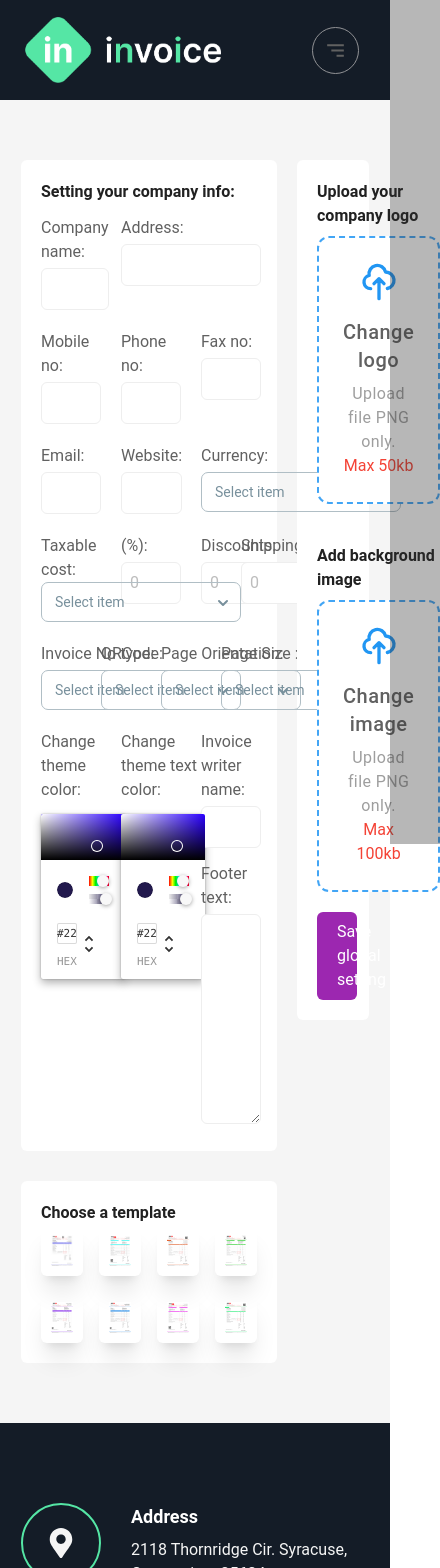
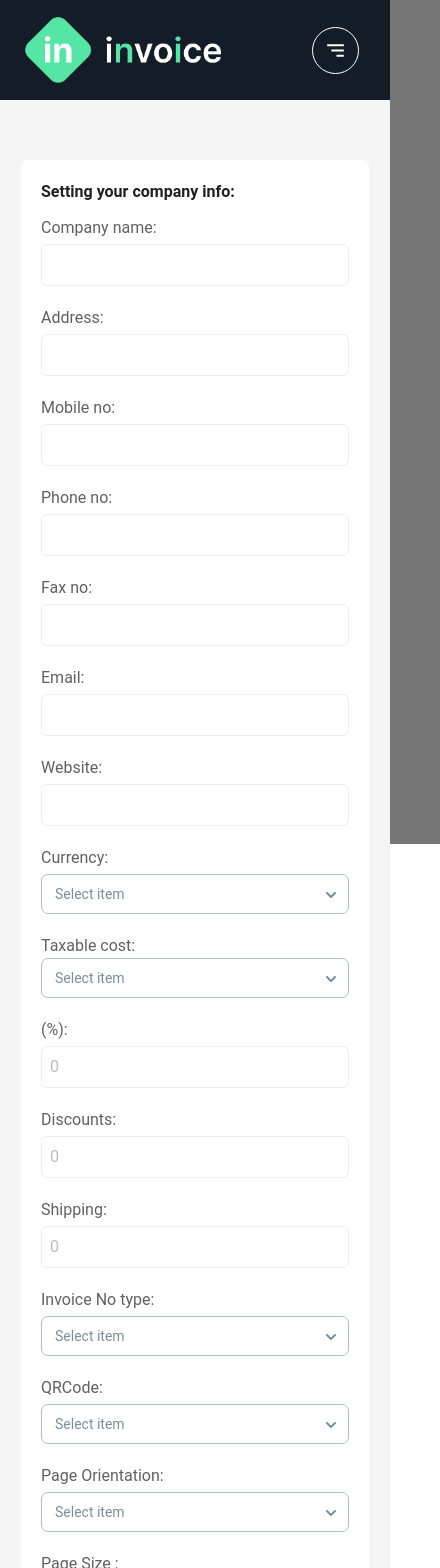
Before and after one commit to amitbd599/Sales-Management-System, a React (Create React App) app: page /setting in a window 390 px wide. Shown: the top 1568 px of the page, 440 px wide, since content can reach past the window. Built offline with nearby package versions, Linux system fonts and the light colour scheme.

Commit message:
responsive done

```diff
--- a/src/components/AllInvoiceComponent.jsx
+++ b/src/components/AllInvoiceComponent.jsx
@@ -294,7 +294,7 @@ const AllInvoiceComponent = () => {
   return (
     <section className="container mx-auto py-[60px]">
       <div className="bg-white shadow-lg p-[20px] rounded-lg">
-        <div className="rounded-xl bg-white m-[30px]">
+        <div className="rounded-xl bg-white md:m-[30px]">
           <h2 className="text-slate-700 text-2xl font-semibold mb-2">
             All Invoice file
           </h2>
--- a/src/components/HomeComponent.jsx
+++ b/src/components/HomeComponent.jsx
@@ -349,7 +349,7 @@ const HomeComponent = () => {
       <section>
         <div className="container py-[60px] px-[10px]">
           <div className="grid grid-cols-12 gap-[20px]">
-            <div className="col-span-12 lg:col-span-9 bg-white rounded-md p-[20px]">
+            <div className="col-span-12 xl:col-span-9 bg-white rounded-md p-[20px]">
               <div>
                 <div className="grid grid-cols-12 gap-[20px]">
                   <div className="col-span-12 md:col-span-6 lg:col-span-4 xl:col-span-3">
@@ -638,7 +638,7 @@ const HomeComponent = () => {
                 </div>
 
                 <div className="flex gap-[20px] mt-[40px]">
-                  <div className="grid grid-cols-12 gap-[30px] w-full">
+                  <div className="grid grid-cols-12  w-full">
                     <div className="col-span-12 w-full">
                       <div className="grid gap-1">
                         <label htmlFor="invoice">Note:</label>
@@ -657,7 +657,7 @@ const HomeComponent = () => {
                 </div>
               </div>
             </div>
-            <div className="col-span-12 lg:col-span-3  ">
+            <div className="col-span-12 xl:col-span-3  ">
               <div className="bg-white rounded-md py-[40px] px-[20px]">
                 <h2 className="font-semibold border-b border-gray-200 pb-2">
                   Calculation flow:
--- a/src/components/SettingComponent.jsx
+++ b/src/components/SettingComponent.jsx
@@ -143,10 +143,10 @@ const SettingComponent = () => {
     <section>
       <div className="container py-[60px]">
         <div className="grid grid-cols-12 gap-[20px] ">
-          <div className="col-span-9 p-[20px] bg-white rounded-md">
+          <div className="col-span-12 md:col-span-9 p-[20px] bg-white rounded-md">
             <h2 className="font-semibold mb-3">Setting your company info:</h2>
             <div className="grid grid-cols-12 gap-[20px]">
-              <div className="w-full col-span-4">
+              <div className="w-full col-span-12 md:col-span-6 lg:col-span-4">
                 <div className="grid gap-1">
                   <label>Company name:</label>
                   <input
@@ -157,7 +157,7 @@ const SettingComponent = () => {
                   />
                 </div>
               </div>
-              <div className="w-full col-span-8">
+              <div className="w-full col-span-12 md:col-span-6 lg:col-span-4 xl:col-span-8">
                 <div className="grid gap-1">
                   <label>Address:</label>
                   <input
@@ -168,7 +168,7 @@ const SettingComponent = () => {
                   />
                 </div>
               </div>
-              <div className="w-full col-span-4">
+              <div className="w-full col-span-12 md:col-span-6 lg:col-span-4">
                 <div className="grid gap-1">
                   <label>Mobile no:</label>
                   <input
@@ -179,7 +179,7 @@ const SettingComponent = () => {
                   />
                 </div>
               </div>
-              <div className="w-full col-span-4">
+              <div className="w-full col-span-12 md:col-span-6 lg:col-span-4">
                 <div className="grid gap-1">
                   <label>Phone no:</label>
                   <input
@@ -190,7 +190,7 @@ const SettingComponent = () => {
                   />
                 </div>
               </div>
-              <div className="w-full col-span-4">
+              <div className="w-full col-span-12 md:col-span-6 lg:col-span-4">
                 <div className="grid gap-1">
                   <label>Fax no:</label>
                   <input
@@ -201,7 +201,7 @@ const SettingComponent = () => {
                   />
                 </div>
               </div>
-              <div className="w-full col-span-4">
+              <div className="w-full col-span-12 md:col-span-6 lg:col-span-4">
                 <div className="grid gap-1">
                   <label>Email:</label>
                   <input
@@ -212,7 +212,7 @@ const SettingComponent = () => {
                   />
                 </div>
               </div>
-              <div className="w-full col-span-4">
+              <div className="w-full col-span-12 md:col-span-6 lg:col-span-4">
                 <div className="grid gap-1">
                   <label>Website:</label>
                   <input
@@ -223,7 +223,7 @@ const SettingComponent = () => {
                   />
                 </div>
               </div>
-              <div className="w-full col-span-4">
+              <div className="w-full col-span-12 md:col-span-6 lg:col-span-4">
                 <div className="grid gap-1">
                   <label>Currency:</label>
                   <div>
@@ -245,7 +245,7 @@ const SettingComponent = () => {
                   </div>
                 </div>
               </div>
-              <div className="w-full col-span-4">
+              <div className="w-full col-span-12 md:col-span-6 lg:col-span-4">
                 <label>Taxable cost:</label>
                 <div>
                   <Select
@@ -265,7 +265,7 @@ const SettingComponent = () => {
                   </Select>
                 </div>
               </div>
-              <div className="w-full col-span-4">
+              <div className="w-full col-span-12 md:col-span-6 lg:col-span-4">
                 <div className="grid gap-1">
                   <label>{taxationName} (%):</label>
                   <input
@@ -277,7 +277,7 @@ const SettingComponent = () => {
                   />
                 </div>
               </div>
-              <div className="w-full col-span-2">
+              <div className="w-full col-span-12 md:col-span-6 lg:col-span-2">
                 <div className="grid gap-1">
                   <label>Discounts:</label>
                   <span className="flex gap-2 justify-center items-center">
@@ -291,7 +291,7 @@ const SettingComponent = () => {
                   </span>
                 </div>
               </div>
-              <div className="w-full col-span-2">
+              <div className="w-full col-span-12 md:col-span-6 lg:col-span-2">
                 <div className="grid gap-1">
                   <label>Shipping:</label>
                   <span className="flex gap-2 justify-center items-center">
@@ -305,7 +305,7 @@ const SettingComponent = () => {
                   </span>
                 </div>
               </div>
-              <div className="w-full col-span-3">
+              <div className="w-full col-span-12 md:col-span-6 lg:col-span-4 xl:col-span-3">
                 <div className="grid gap-1">
                   <label>Invoice No type:</label>
                   <div>
@@ -324,7 +324,7 @@ const SettingComponent = () => {
                   </div>
                 </div>
               </div>
-              <div className="w-full col-span-3">
+              <div className="w-full col-span-12 md:col-span-6 lg:col-span-4 xl:col-span-3">
                 <div className="grid gap-1">
                   <label>QRCode:</label>
                   <div>
@@ -343,7 +343,7 @@ const SettingComponent = () => {
                   </div>
                 </div>
               </div>
-              <div className="w-full col-span-3">
+              <div className="w-full col-span-12 md:col-span-6 lg:col-span-4 xl:col-span-3">
                 <div className="grid gap-1">
                   <label>Page Orientation:</label>
                   <div>
@@ -362,7 +362,7 @@ const SettingComponent = () => {
                   </div>
                 </div>
               </div>
-              <div className="w-full col-span-3">
+              <div className="w-full col-span-12 md:col-span-6 lg:col-span-4 xl:col-span-3">
                 <div className="grid gap-1">
                   <label>Page Size :</label>
                   <div>
@@ -384,7 +384,7 @@ const SettingComponent = () => {
                   </div>
                 </div>
               </div>
-              <div className="w-full col-span-4">
+              <div className="w-full col-span-12 md:col-span-6 lg:col-span-4 xl:col-span-4">
                 <div className="grid gap-1 ">
                   <label>Change theme color:</label>
                   <div className="pt-2">
@@ -399,7 +399,7 @@ const SettingComponent = () => {
                   </div>
                 </div>
               </div>
-              <div className="w-full col-span-4">
+              <div className="w-full col-span-12 md:col-span-6 lg:col-span-4 xl:col-span-4">
                 <div className="grid gap-1 ">
                   <label>Change theme text color:</label>
                   <div className="pt-2">
@@ -415,7 +415,7 @@ const SettingComponent = () => {
                 </div>
               </div>
 
-              <div className="w-full col-span-4">
+              <div className="w-full col-span-12 lg:col-span-4 xl:col-span-4">
                 <div className="grid gap-[14px]">
                   <div className="grid gap-1">
                     <label>Invoice writer name:</label>
@@ -447,13 +447,11 @@ const SettingComponent = () => {
               </div>
             </div>
           </div>
-          <div className="col-span-3  ">
+          <div className="col-span-12 md:col-span-3  ">
             <div className="p-[20px] bg-white rounded-md">
               <div className="flex gap-[30px]">
                 <div className="w-[300px] relative">
-                  <h2 className="font-semibold pb-2">
-                    Upload your company logo
-                  </h2>
+                  <h2 className="font-semibold pb-2">Upload logo</h2>
                   <label
                     htmlFor="logo"
                     className=" cursor-pointer flex w-full  max-w-lg flex-col items-center rounded-xl border-2 border-dashed border-blue-400 bg-white p-6 text-center "
@@ -510,7 +508,7 @@ const SettingComponent = () => {
               </div>
               <div className="flex gap-[30px] mt-[40px]">
                 <div className="w-[300px] relative">
-                  <h2 className="font-semibold pb-2">Add background image</h2>
+                  <h2 className="font-semibold pb-2">Background image</h2>
                   <label
                     htmlFor="bg"
                     className=" cursor-pointer flex w-full  max-w-lg flex-col items-center rounded-xl border-2 border-dashed border-blue-400 bg-white p-6 text-center"
@@ -565,7 +563,7 @@ const SettingComponent = () => {
                   )}
                 </div>
               </div>
-              <div className="mt-5">
+              <div className="mt-5 hidden lg:block">
                 <button
                   className="px-[20px] py-[8px] w-full rounded-md bg-purple-500 text-white"
                   onClick={saveData}
@@ -578,11 +576,14 @@ const SettingComponent = () => {
         </div>
         <div className=" pt-[30px]">
           <div className="grid grid-cols-12 gap-[20px]">
-            <div className="col-span-9 bg-white p-[20px] rounded-md">
+            <div className="col-span-12 md:col-span-9 bg-white p-[20px] rounded-md">
               <h2 className="font-semibold">Choose a template</h2>
               <div className="grid grid-cols-12 gap-4">
                 {templates.map((item, index) => (
-                  <div key={index} className="col-span-3">
+                  <div
+                    key={index}
+                    className="col-span-12 md:col-span-6 lg:col-span-4 xl:col-span-3"
+                  >
                     <img
                       src={item?.src}
                       alt=""
@@ -604,6 +605,14 @@ const SettingComponent = () => {
                   </div>
                 ))}
               </div>
+              <div className="mt-5 block lg:hidden">
+                <button
+                  className="px-[20px] py-[8px] w-full rounded-md bg-purple-500 text-white"
+                  onClick={saveData}
+                >
+                  Save global setting
+                </button>
+              </div>
             </div>
           </div>
         </div>
--- a/src/index.css
+++ b/src/index.css
@@ -71,3 +71,11 @@ th {
   border: 1px solid #ccc;
   text-align: left;
 }
+
+@media only screen and (max-width: 767px) {
+  .sc-bYEuID,
+  .sc-lmoLKH,
+  .sc-cxFKTC {
+    display: none;
+  }
+}
--- a/src/layout/MasterLayout.jsx
+++ b/src/layout/MasterLayout.jsx
@@ -59,19 +59,21 @@ const MasterLayout = (props) => {
 
             <div className="block lg:hidden">
               <div className="flex justify-between items-center">
-                <div>
+                <Link to="/">
+                  <div className="logo w-[200px]">
                     <img
                       src="/image/logo-dark.png"
                       alt=""
                       className="w-[200px]"
                     />
                   </div>
+                </Link>
                 <div className="flex items-center justify-end gap-4	 px-[10px]">
                   <span
                     onClick={sidebarControl}
-                    className="rounded-full border border-[#919295] p-[10px] text-[25px] "
+                    className="rounded-full border border-white p-[10px] text-[25px] "
                   >
-                    <BiMenuAltRight className="text-text " />
+                    <BiMenuAltRight className="text-white" />
                   </span>
                 </div>
               </div>
@@ -81,15 +83,15 @@ const MasterLayout = (props) => {
             <div
               className={`sidebar fixed ${
                 sidebar ? "left-0" : "left-[100%]"
-              } bg-[#33333359]  top-0 z-[999]  h-full w-full bg-btn/60 transition-all duration-500`}
+              } bg-[#333333ab]  top-0 z-[999]  h-full w-full bg-btn/60 transition-all duration-500`}
             >
-              <div className="ml-auto h-full min-h-[750px] w-[300px] bg-card  px-[30px] pt-[60px] md:min-h-[700px] bg-[#333]">
+              <div className="ml-auto h-full min-h-[750px] w-[300px] bg-card  px-[30px] pt-[60px] md:min-h-[700px] bg-[#141C27]">
                 <div className="relative flex justify-center">
                   <span
                     onClick={sidebarControl}
-                    className="group absolute left-[-78px] rounded-lg bg-card   px-[15px] py-[10px] text-[26px]"
+                    className="group absolute left-[-69px] top-[-50px] rounded-lg bg-card   px-[15px] py-[10px] text-[26px]"
                   >
-                    <FaXmark className="text-white  transition-all duration-500  group-hover:rotate-90 group-hover:text-theme" />
+                    <FaXmark className="text-white border-2 border-white  rounded-full p-[10px] text-[50px] transition-all duration-500  group-hover:rotate-90 group-hover:text-theme" />
                   </span>
                   <div>
                     <img src="/image/logo-dark.png" alt="" />
--- a/src/pdf-templates/TemplateSix.js
+++ b/src/pdf-templates/TemplateSix.js
@@ -30,7 +30,7 @@ function TemplateSix({ getSetting, templateData, print, view, save }) {
   pdf.text(
     `INVOICE # ${templateData?.invoiceID}`,
     pdf.internal.pageSize.width - 15,
-    25,
+    15,
     {
       align: "right",
     }
```
Also changed, not shown: src/components/UpdateComponent.jsx (+32 -34 lines), public/image/6.png. Lines whose indentation alone changed are shown as unchanged.
